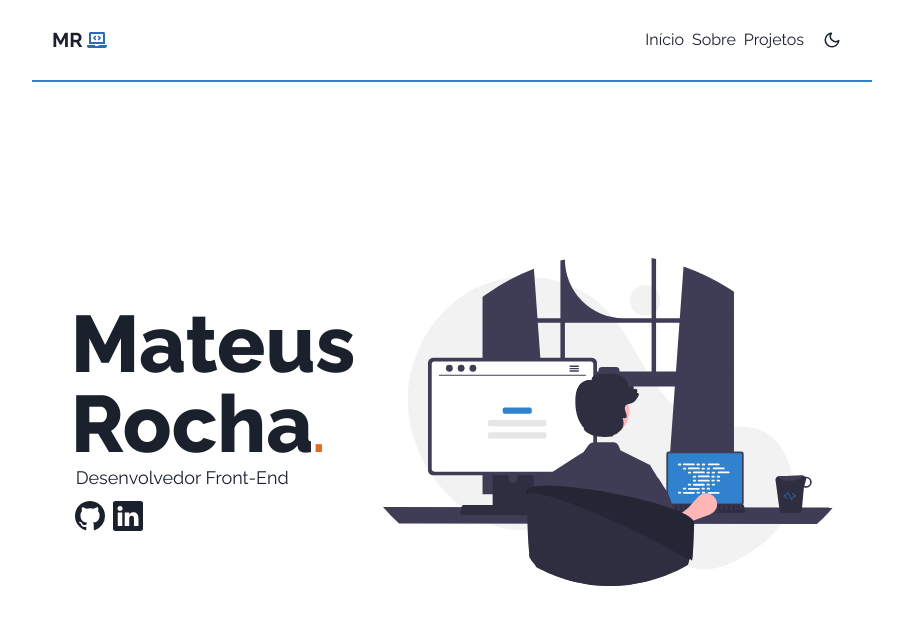
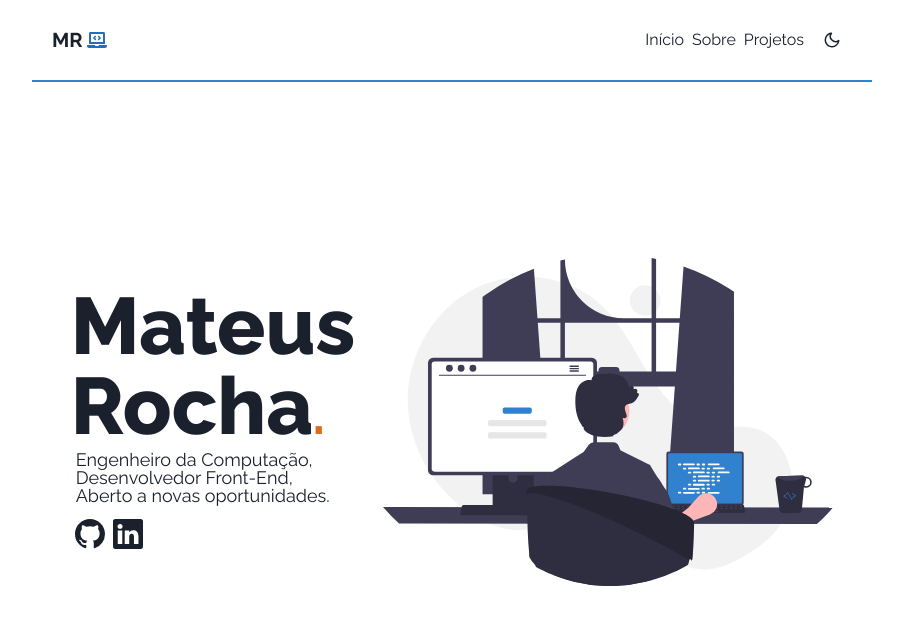
Before and after one commit to mateusrr/Portfolio, a Next.js app: page / in a window 1280 px wide. Shown: the top 624 px of the page, without its empty margins (188-1091 px from the left). Built offline with nearby package versions, Linux system fonts and the light colour scheme.

Commit message:
updates index

```diff
--- a/src/pages/index.tsx
+++ b/src/pages/index.tsx
@@ -1,7 +1,20 @@
 import React from 'react'
-import { Box, Flex, Image, Text } from '@chakra-ui/react'
+import { Box, Flex, Icon, Image, Text } from '@chakra-ui/react'
 import SocialMedia from '@/components/SocialMedia'
 import { EffectFade } from '@/components/EffectFade'
+import { VscCircleFilled } from 'react-icons/vsc'
+
+const IconCircleFilld = () => {
+  return (
+    <>
+      <Icon
+        as={VscCircleFilled}
+        fontSize={{ base: '5px', md: '10px' }}
+        mr={1}
+      />
+    </>
+  )
+}
 
 export default function Home() {
   return (
@@ -28,7 +41,11 @@ export default function Home() {
                 fontWeight="normal"
                 mr={5}
               >
-                Desenvolvedor Front-End
+                Engenheiro da Computação,
+                <br />
+                Desenvolvedor Front-End,
+                <br />
+                Aberto a novas oportunidades.
               </Text>
             </Flex>
             <SocialMedia />
```
